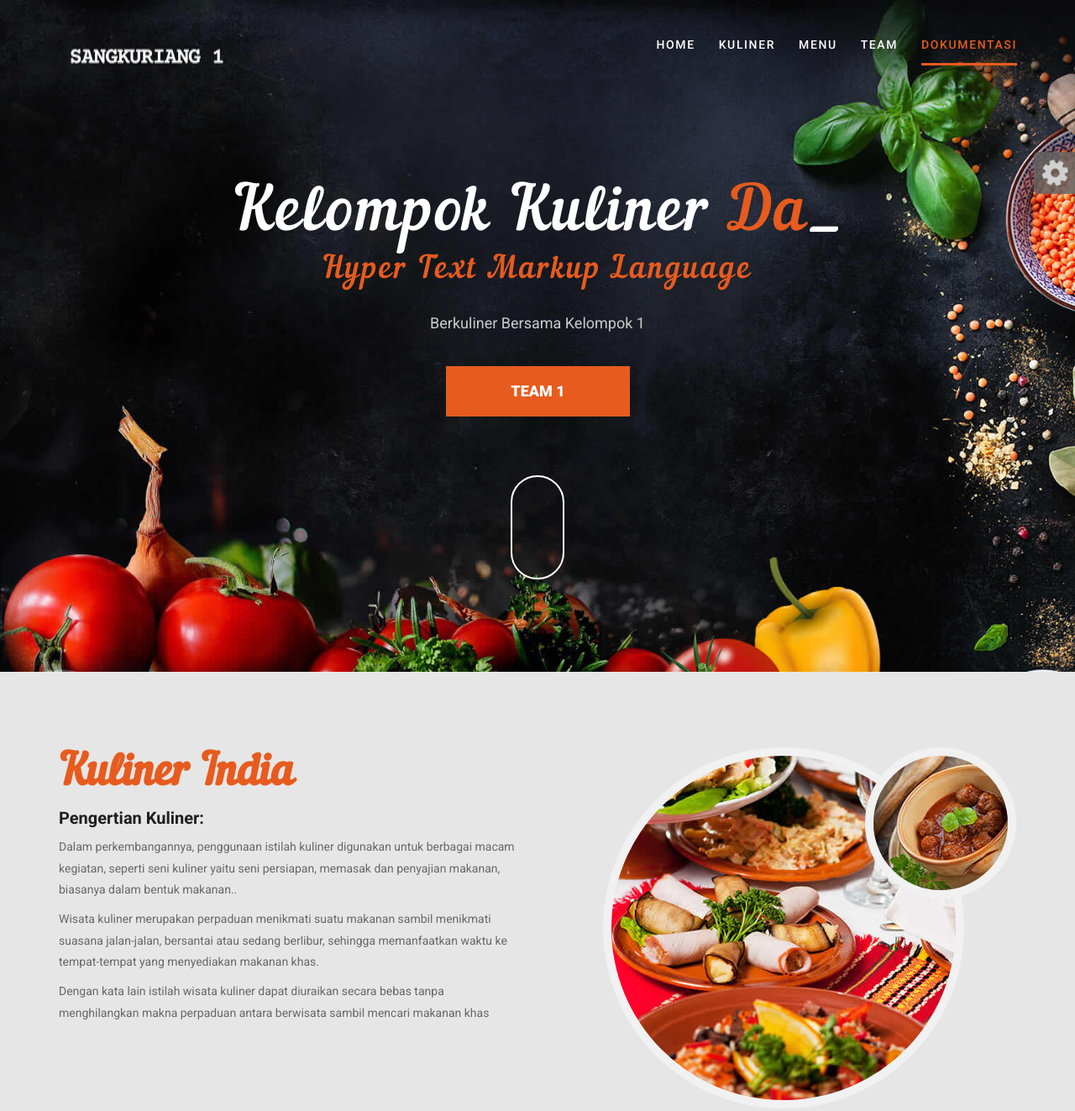
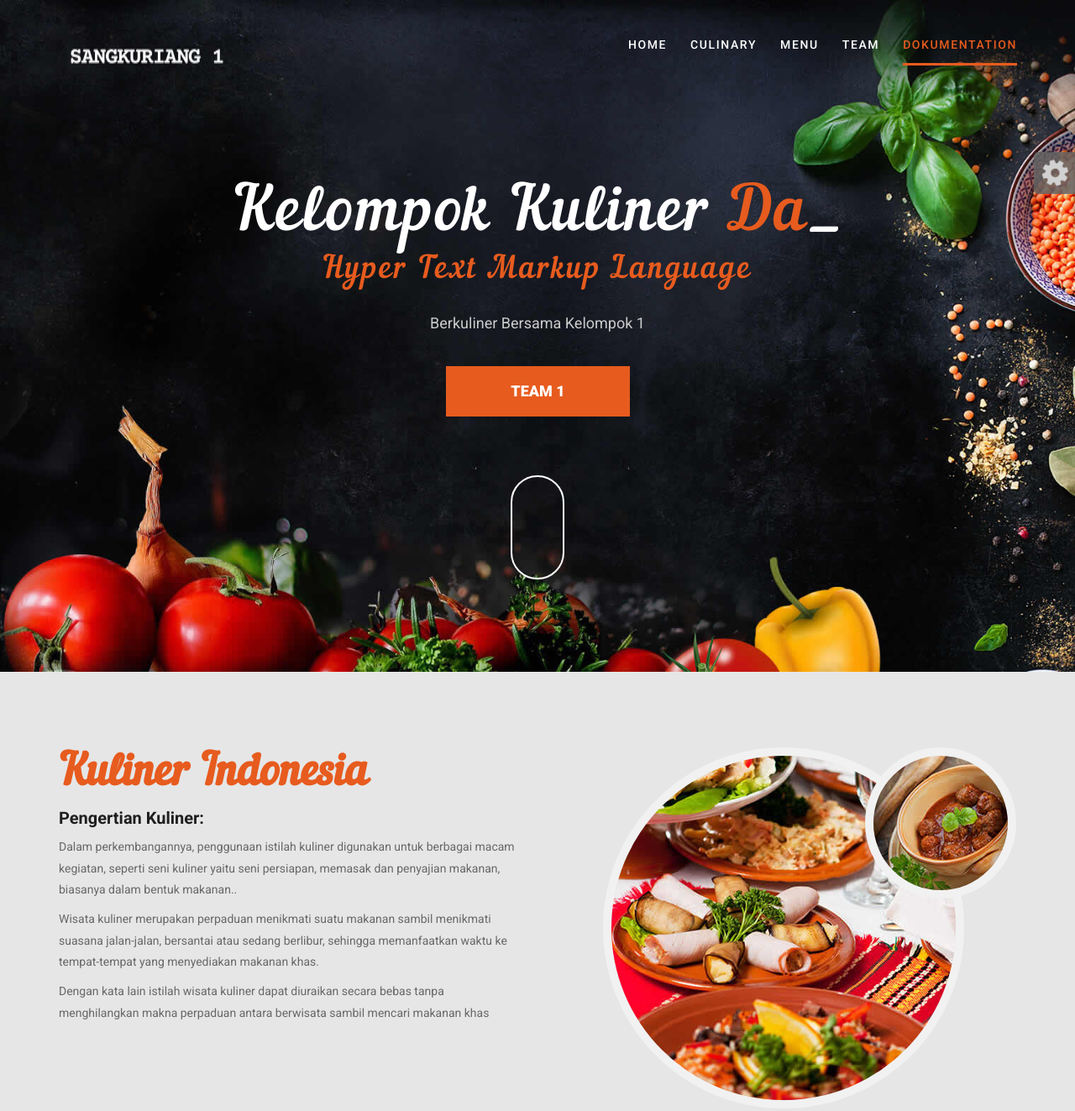
Before and after one commit to ibaannn/ibaannn.github.io, a plain HTML site: page index.html in a window 1280 px wide. Shown: the top 1323 px of the page at 84% size. Drawn offline with Linux system fonts and the light colour scheme; animation ran at ten frames a second; a web font is replaced by a local one.

Commit message:
perubahan teks

```diff
--- a/index.html
+++ b/index.html
@@ -66,10 +66,10 @@
                             <div id="navbar" class="navbar-collapse collapse">
                                 <ul class="nav navbar-nav navbar-right">
                                     <li class="active"><a href="#banner">Home</a></li>
-                                    <li><a href="#about">Kuliner</a></li>
+                                    <li><a href="#about">Culinary</a></li>
                                     <li><a href="#menus">Menu</a></li>
                                     <li><a href="#our_team">Team</a></li>
-                                    <li><a href="#gallery">Dokumentasi</a></li>
+                                    <li><a href="#gallery">Dokumentation</a></li>
                                 </ul>
                             </div>
                             <!-- end nav-collapse -->
@@ -118,7 +118,7 @@
             <div class="row">
                 <div class="col-lg-6 col-md-6 col-sm-12 col-xs-12">
                     <div class="wow fadeIn" data-wow-duration="1s" data-wow-delay="0.1s">
-                        <h2 class="block-title"> Kuliner India </h2>
+                        <h2 class="block-title"> Kuliner Indonesia</h2>
                         <h3>Pengertian Kuliner: </h3>
                         <p> Dalam perkembangannya, penggunaan istilah kuliner digunakan untuk berbagai macam kegiatan, seperti seni kuliner yaitu seni persiapan, memasak dan penyajian makanan, biasanya dalam bentuk makanan.. </p>
 
@@ -338,7 +338,7 @@
                                     </div>
                                     <div class="text-col">
                                         <h3>Juliansyah</h3>
-                                        <p>Dont judge people by other people's says</p>
+                                        <p>Dont judge people by other people's says.</p>
                                         <ul class="team-social">
                                             <li><a href="https://instagram.com/jullxyi_/"target=_blank><i class="fa fa-instagram" aria-hidden="true"></i></a></li>
                                         </ul>
@@ -380,7 +380,7 @@
                                     </div>
                                     <div class="text-col">
                                         <h3>Ruli Yusuf A</h3>
-                                        <p>Disiplin "jembatan antara tujuan dan pencapaian"</p>
+                                        <p>Disiplin "jembatan antara tujuan dan pencapaian".</p>
                                         <ul class="team-social">
                                             <li><a href="#"><i class="fa fa-instagram" aria-hidden="true"></i></a></li>
                                         </ul>
@@ -394,7 +394,7 @@
                                     </div>
                                     <div class="text-col">
                                         <h3>Virna Santika Z</h3>
-                                        <p>Brutal in public,Soptiee in private.</p>
+                                        <p>Brutal in public, Soptiee in private.</p>
                                         <ul class="team-social">
                                             <li><a href="https://instagram.com/pirrnaaa_/"target=_blank><i class="fa fa-instagram" aria-hidden="true"></i></a></li>
                                         </ul>
@@ -409,7 +409,7 @@
                                     </div>
                                     <div class="text-col">
                                         <h3>XI RPL 1</h3>
-                                        <p>Selain baik,Kelas ini tidak bersircle-sircle.</p>
+                                        <p>Selain baik, Kelas ini tidak bersircle-sircle.</p>
                                         <ul class="team-social">
                                             <li><a href="#"><i class="fa fa-instagram" aria-hidden="true"></i></a></li>
                                         </ul>
```
